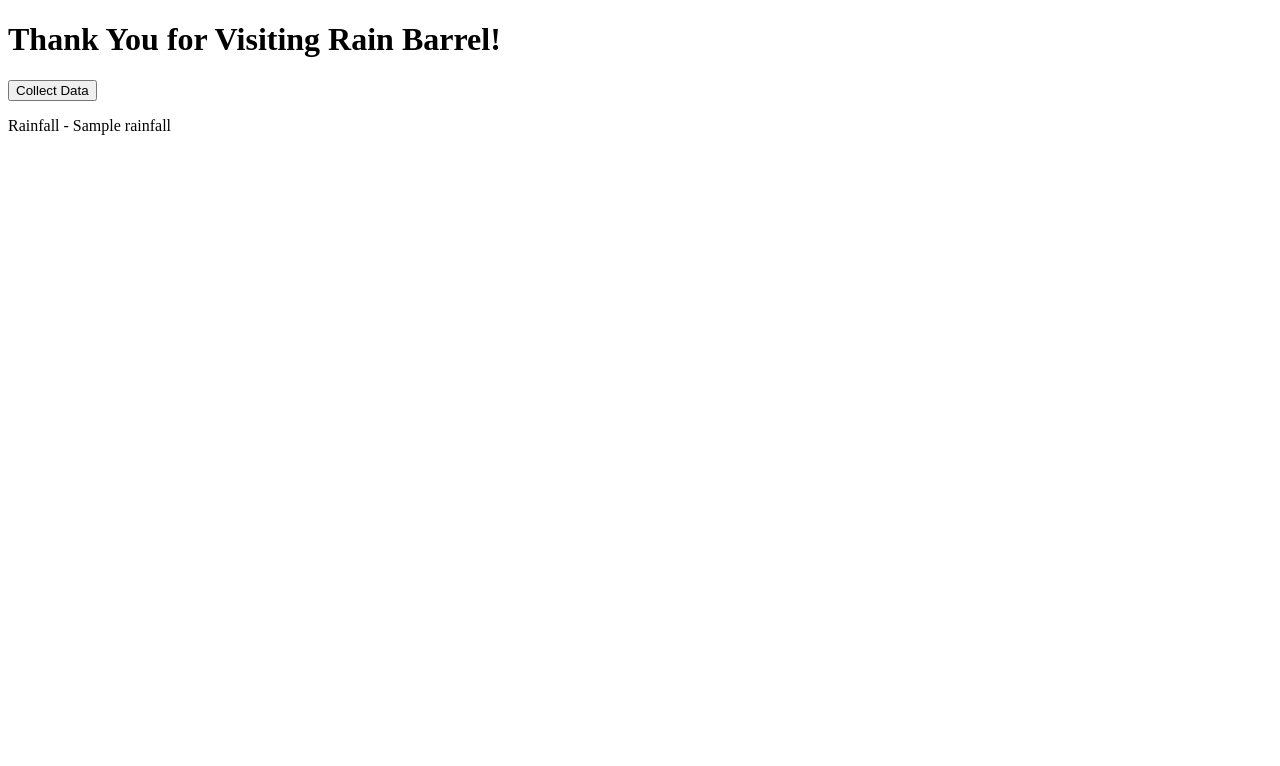
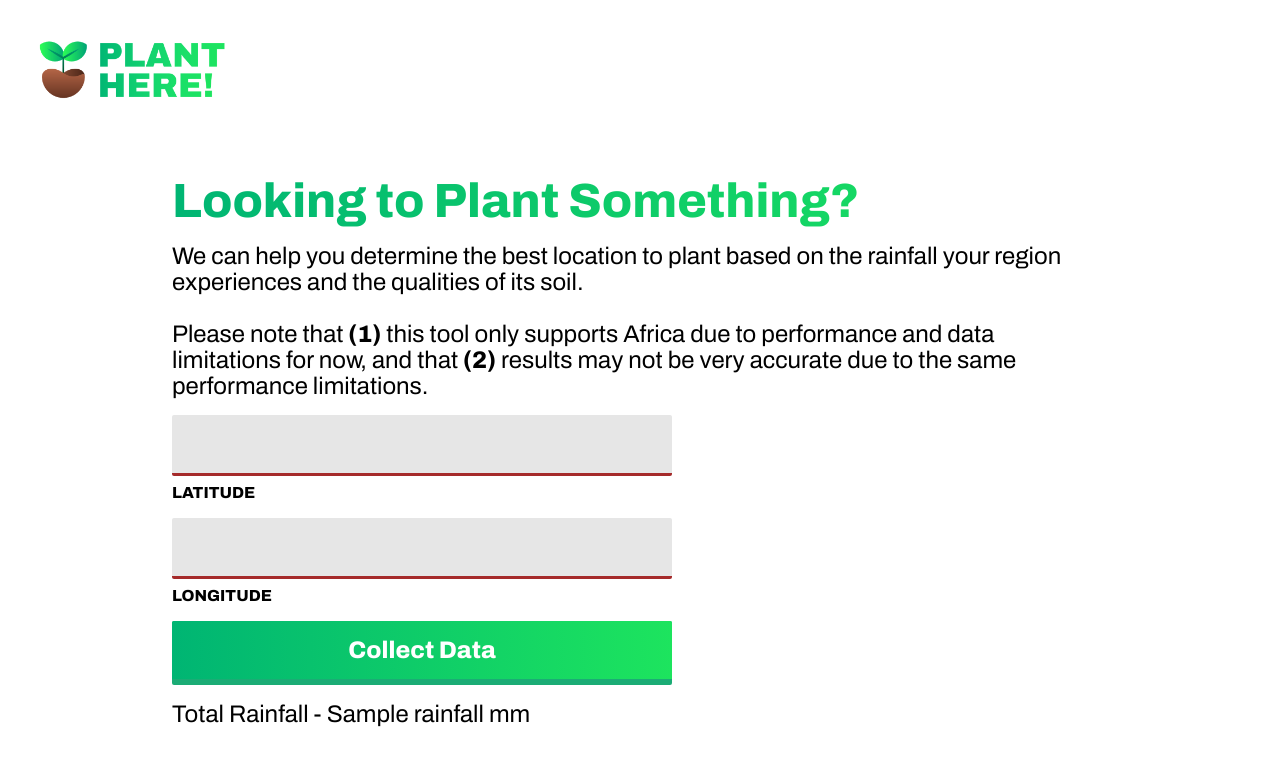
Before and after one commit to GeorgeBerdovskiy/plant-here, a Flask app: template templates/index.html in a window 1280 px wide. Shown: the top 766 px of the page. Run offline with Flask 2, Linux system fonts and the light colour scheme; the template is opened without the code that fills it: most values are stand-ins (such as "Sample title", 1, 10 or a date in 2020).

Commit message:
Create Basic UI

```diff
--- /dev/null
+++ b/static/style.css
@@ -0,0 +1,94 @@
+@import url('https://fonts.googleapis.com/css2?family=Archivo:wght@400;800&display=swap');
+
+html, body {
+	width: 100%;
+	margin: 0;
+	padding: 0;
+}
+
+nav {
+	padding: 32px;
+}
+
+.logo {
+	height: 75px;
+}
+
+h1 {
+	font-family: 'Archivo', sans-serif;
+	font-weight: 800;
+	font-size: 3rem;
+	margin: 0;
+
+	color: #00B573;
+	background: linear-gradient(to right, #00B573, #1DE45E);
+	-webkit-background-clip: text;
+	-webkit-text-fill-color: transparent;
+}
+
+p {
+	font-family: 'Archivo', sans-serif;
+	font-weight: 400;
+	font-size: 1.5rem;
+	margin: 0;
+}
+
+input[type="text"] {
+	background-color: #e6e6e6;
+
+	outline: none;
+	border: none;
+	border-bottom: 3px solid brown;
+	border-radius: 2px;
+
+	padding: 16px 24px 16px 24px;
+
+	font-family: 'Archivo', sans-serif;
+	font-weight: 400;
+	font-size: 1.5rem;
+
+	width: 100%;
+}
+
+input[type="submit"] {
+	background-color: #00B573; /* For browsers that do not support gradients */
+  	background-image: linear-gradient(to right, #00B573, #1DE45E);
+
+  	outline: none;
+	border: none;
+	border-bottom: 6px solid #1bac75;
+	border-radius: 2px;
+
+	padding: 16px 24px 16px 24px;
+
+	font-family: 'Archivo', sans-serif;
+	font-weight: 800;
+	font-size: 1.5rem;
+	color: white;
+
+	width: 100%;
+	cursor: pointer;
+}
+
+label {
+	font-family: 'Archivo', sans-serif;
+	font-weight: 800;
+	font-size: 1rem;
+	margin: 0;
+}
+
+.padded-content {
+	padding: 32px;
+	width: 1000px;
+	max-width: 100%;
+	margin: 0 auto;
+}
+
+#rainfall-request {
+	width: 500px;
+	max-width: 100%;
+}
+
+* {
+	box-sizing: border-box;
+}
--- a/templates/index.html
+++ b/templates/index.html
@@ -2,15 +2,46 @@
 <html lang="en">
 <head>
     <meta charset="UTF-8">
-    <title>Rain Barrel</title>
+    <title>Plant Here!</title>
+
+    <link rel= "stylesheet" type= "text/css" href= "{{ url_for('static',filename='style.css') }}">
 </head>
 <body>
-	<h1>Thank You for Visiting Rain Barrel!</h1>
 
-	<form name="Rainfall Request" id="rainfall-request" method="POST">
-		<input type="submit" value="Collect Data">
-	</form>
+	<nav>
+		<img class="logo" src="{{ url_for('static',filename='Logo.png') }}"/>
+	</nav>
 
-	<p>Rainfall - {{ rainfall }}</p>
+	<div class="padded-content">
+		<h1 style="margin-bottom: 16px;">Looking to Plant Something?</h1>
+		<p style="margin-bottom: 16px;">We can help you determine the best location to plant based on the rainfall your region experiences and the qualities of its soil.<br/><br/>
+
+		Please note that <b>(1)</b> this tool only supports Africa due to performance and data limitations for now, and that <b>(2)</b> results may not be very accurate due to the same performance limitations.</p>
+
+
+		<form name="Rainfall Request" id="rainfall-request" method="POST">
+			<div style="margin-bottom: 16px;">
+				<input type="text" name="latitude" style="margin-bottom: 8px;"><br/>
+				<label>LATITUDE</label>
+			</div>
+
+			<div style="margin-bottom: 16px;">
+				<input type="text" name="longitude" style="margin-bottom: 8px;"><br/>
+				<label>LONGITUDE</label>
+			</div>
+
+			<input type="submit" value="Collect Data">
+		</form>
+
+		{% if rainfall %}
+			<p style="margin-top: 16px">Total Rainfall - {{ rainfall }} mm</p>
+		{% endif %}
+	</div>
+
 </body>
+
+<script>
+
+</script>
+
 </html>
```
Also changed, not shown: static/Logo.png (added).
